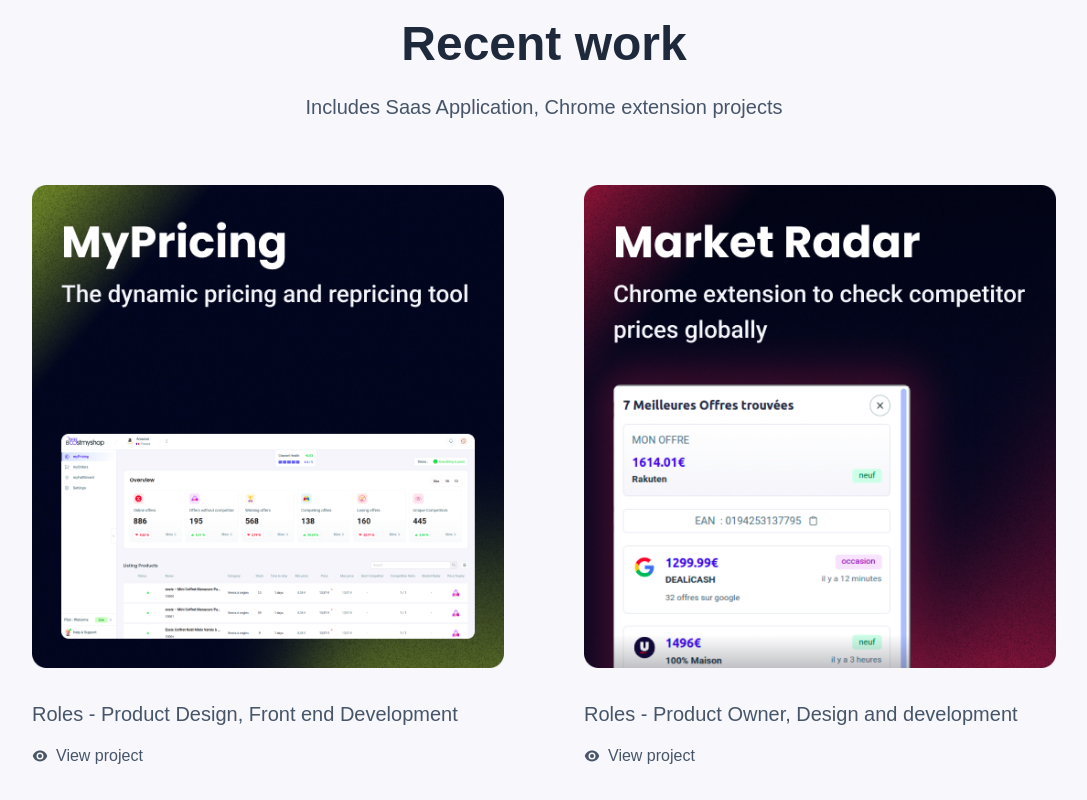
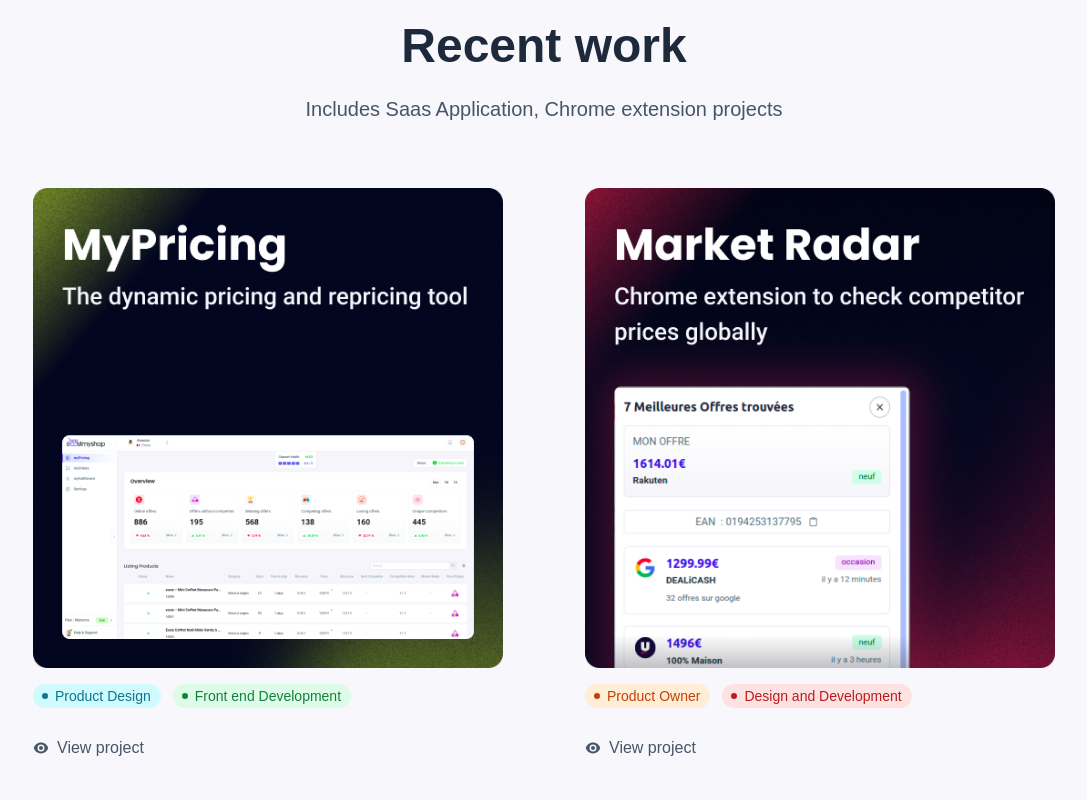
Before and after one commit to rooben-me/rooben-portfolio, a Next.js app: page / in a window 1280 px wide. Shown: the part 1046-1846 px from the top of the page, without its empty margins (96-1183 px from the left). Built offline with nearby package versions, Linux system fonts and the light colour scheme; a web font is replaced by a local one.

Commit message:
setup custom tags for each role

```diff
--- a/_posts/marketradar.mdx
+++ b/_posts/marketradar.mdx
@@ -3,7 +3,7 @@
 thumbnail: "/image/work/marketradar.png"
 thumbnailBanner: "/image/work/marketradar.png"
 title: "Market radar"
-roles: "Product Owner, Design and development"
+roles: ["Product Owner", "Design and Development"]
 description: "A Case Study on the Design and Development of a Dynamic Pricing Tool"
 ---
 
--- a/_posts/mypricing.mdx
+++ b/_posts/mypricing.mdx
@@ -3,7 +3,7 @@
 thumbnail: "/image/work/mypricing.png"
 thumbnailBanner: "/image/work/mypricing-banner.png"
 title: "Boostmyshop myPricing"
-roles: "Product Design, Front end Development"
+roles: ["Product Design", "Front end Development"]
 description: "A Case Study on the Design and Development of a Dynamic Pricing Tool"
 ---
 
--- a/components/common/Card.tsx
+++ b/components/common/Card.tsx
@@ -1,24 +1,47 @@
 import React from "react";
 import { EyeIcon } from "@heroicons/react/24/solid";
 import Link from "next/link";
-import { Text } from "./Typography";
+import Tag from "../common/Tag";
+import { TAG_COLOR } from "../../constant";
 
 interface ICard {
   src: string;
   slug: string;
-  roles: string;
+  roles: string[];
 }
 
 const Card = ({ src, slug, roles }: ICard) => {
   return (
     <Link href={`/posts/${slug}`}>
-      <a className="p-4 rounded-xl hover:bg-slate-200 active:ring-1 active:ring-slate-300 focus:ring-2 focus:ring-offset-2 focus:ring-primary-main">
+      <a className="p-4 rounded-xl hover:bg-slate-100 active:border-slate-300 border border-transparent focus:ring-2 focus:ring-offset-2 focus:ring-primary-main">
         <article className="flex flex-col items-start gap-2 md:gap-4 max-w-[520px] w-full">
           <img src={src} alt={src} className="object-contain" />
+          <div className="flex flex-wrap gap-3">
+            {roles.map((role) => {
+              const {
+                color = "text-gray-700",
+                backgroundColor = "bg-gray-200",
+              } = TAG_COLOR[role] || {};
 
-          <Text className="text-left">Roles - {roles}</Text>
+              return (
+                <Tag
+                  withDot
+                  rounded
+                  color={color}
+                  backgroundColor={backgroundColor}
+                  key={role}
+                  text={role}
+                />
+              );
+            })}
+          </div>
 
-          <span className="flex items-center gap-2">
+          <div className="text-cyan-700 bg-cyan-100 hidden"></div>
+          <div className="text-green-700 bg-green-100 hidden"></div>
+          <div className="text-orange-700 bg-orange-100 hidden"></div>
+          <div className="text-red-700 bg-red-100 hidden"></div>
+
+          <span className="flex items-center gap-2 mt-3">
             <EyeIcon className="w-4 h-4 text-slate-600" />
             <span className="text-slate-600">View project</span>
           </span>
--- a/components/common/Tag.tsx
+++ b/components/common/Tag.tsx
@@ -21,7 +21,7 @@
 }: ITag) => {
   return (
     <span
-      className={`inline-flex mr-3 items-center gap-1.5 px-2.5 py-0.5 text-xs font-medium ${color} ${backgroundColor} ${
+      className={`inline-flex items-center gap-1.5 px-2.5 py-0.5 text-xs font-medium ${color} ${backgroundColor} ${
         rounded ? "rounded-full" : "rounded"
       } ${className}`}
     >
@@ -35,9 +35,9 @@
         </svg>
       )}
       {icon}
-      <span className={`text-sm ${color} first-letter:uppercase`}>
-        {text.split(" ").join("-")}
-      </span>
+      <span className={`text-sm ${color} first-letter:uppercase`}>{text}</span>
     </span>
   );
 };
+
+export default Tag;
--- a/constant/index.ts
+++ b/constant/index.ts
@@ -1,18 +1,18 @@
-export const TAG_COLOR = {
+export let TAG_COLOR = {
   "Product Design": {
-    color: "text-purple-700",
-    backgroundColor: "bg-purple-100",
+    color: "text-cyan-700",
+    backgroundColor: "bg-cyan-100",
   },
   "Front end Development": {
     color: "text-green-700",
     backgroundColor: "bg-green-100",
   },
   "Product Owner": {
-    color: "text-indigo-700",
-    backgroundColor: "bg-indigo-100",
+    color: "text-orange-700",
+    backgroundColor: "bg-orange-100",
   },
-  "Design and development": {
-    color: "text-indigo-700",
-    backgroundColor: "bg-indigo-100",
+  "Design and Development": {
+    color: "text-red-700",
+    backgroundColor: "bg-red-100",
   },
 };
--- a/tsconfig.json
+++ b/tsconfig.json
@@ -4,7 +4,7 @@
     "lib": ["dom", "dom.iterable", "esnext"],
     "allowJs": true,
     "skipLibCheck": true,
-    "strict": true,
+    "strict": false,
     "forceConsistentCasingInFileNames": true,
     "noEmit": true,
     "esModuleInterop": true,
--- a/types/post.ts
+++ b/types/post.ts
@@ -5,5 +5,5 @@
   thumbnailBanner: string;
   title: string;
   description: string;
-  roles: string;
+  roles: string[];
 }
```
